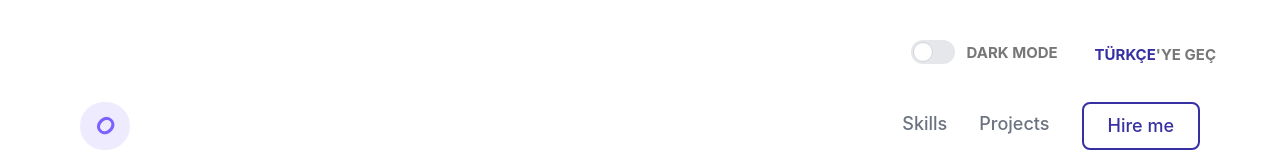
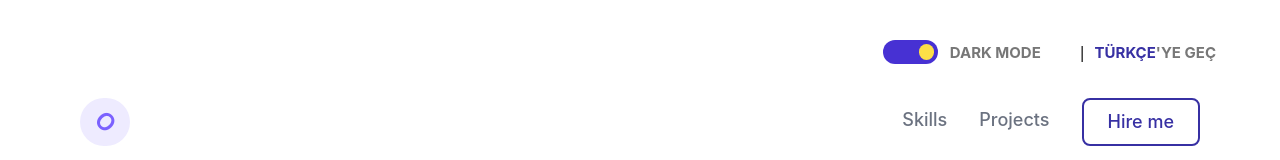
Before and after one commit to sahin-oguzhan/FSWeb-Frontend-Challenge, a React (Vite) app in the folder frontend-challenge/: page / in a window 1280 px wide. Shown: the top 160 px of the page. Built offline with nearby package versions, Linux system fonts and the light colour scheme.

Commit message:
Theme toggle button css

```diff
--- a/frontend-challenge/src/components/Switcher/Switchers.jsx
+++ b/frontend-challenge/src/components/Switcher/Switchers.jsx
@@ -4,6 +4,7 @@ import ThemeSwitcher from './ThemeSwitcher/ThemeSwitcher';
 const Switchers = () => (
   <div className="flex flex-row gap-x-2 justify-end mt-10 mb-0">
     <ThemeSwitcher />
+    <span>|</span>
     <LanguageSwitcher />
   </div>
 );
--- a/frontend-challenge/src/components/Switcher/ThemeSwitcher/ThemeSwitcher.jsx
+++ b/frontend-challenge/src/components/Switcher/ThemeSwitcher/ThemeSwitcher.jsx
@@ -12,27 +12,45 @@ const ThemeSwitcher = () => {
     }
   }, [theme]);
 
+  const isDark = theme === 'dark';
+
   return (
     <div>
       <label className="inline-flex items-center cursor-pointer">
         <input
           type="checkbox"
           className="sr-only peer"
-          checked={theme === 'dark'}
+          checked={isDark}
           onChange={toggleTheme}
         />
-        <div className="relative w-11 h-6 bg-gray-200 peer-focus:outline-none peer-focus:ring-4 peer-focus:ring-blue-300 dark:peer-focus:ring-blue-800 rounded-full peer dark:bg-gray-700 peer-checked:after:translate-x-full rtl:peer-checked:after:-translate-x-full peer-checked:after:border-white after:content-[''] after:absolute after:top-[2px] after:start-[2px] after:bg-white after:border-gray-300 after:border after:rounded-full after:h-5 after:w-5 after:transition-all after:duration-[3000ms] dark:border-gray-600 peer-checked:bg-blue-600 dark:peer-checked:bg-blue-600"></div>
+        <div
+          className={`w-[55px] h-[24px] rounded-full flex items-center p-1 transition-colors duration-1000 ${
+            isDark ? 'bg-gray-700' : 'bg-[#4731D3]'
+          }`}
+        >
+          <div
+            className={`h-[16px] w-[15px] rounded-full relative transition-all duration-1000 ${
+              isDark
+                ? 'translate-x-0 bg-yellow-300'
+                : 'translate-x-8 bg-yellow-300'
+            }`}
+          >
+            {isDark && (
+              <div className="absolute h-4 w-[15px] rounded-full bg-gray-700 -right-[5px]"></div>
+            )}
+          </div>
+        </div>
         <span className="ms-3 relative w-[120px] h-5 inline-block">
           <span
-            className={`font-inter font-bold text-[15px] text-[#777777]  absolute left-0 top-0 transition-opacity duration-[2000ms] ${
-              theme === 'light' ? 'opacity-100' : 'opacity-0'
+            className={`font-inter font-bold text-[15px] text-[#777777] absolute left-0 top-0 transition-opacity duration-1000 ${
+              !isDark ? 'opacity-100' : 'opacity-0'
             }`}
           >
             DARK MODE
           </span>
           <span
-            className={`font-inter font-bold text-[15px] text-[#777777] dark:text-[#D9D9D9] absolute left-0 top-0 transition-opacity duration-[2000ms] ${
-              theme === 'dark' ? 'opacity-100' : 'opacity-0'
+            className={`font-inter font-bold text-[15px] text-[#D9D9D9] absolute left-0 top-0 transition-opacity duration-1000 ${
+              isDark ? 'opacity-100' : 'opacity-0'
             }`}
           >
             LIGHT MODE
```
